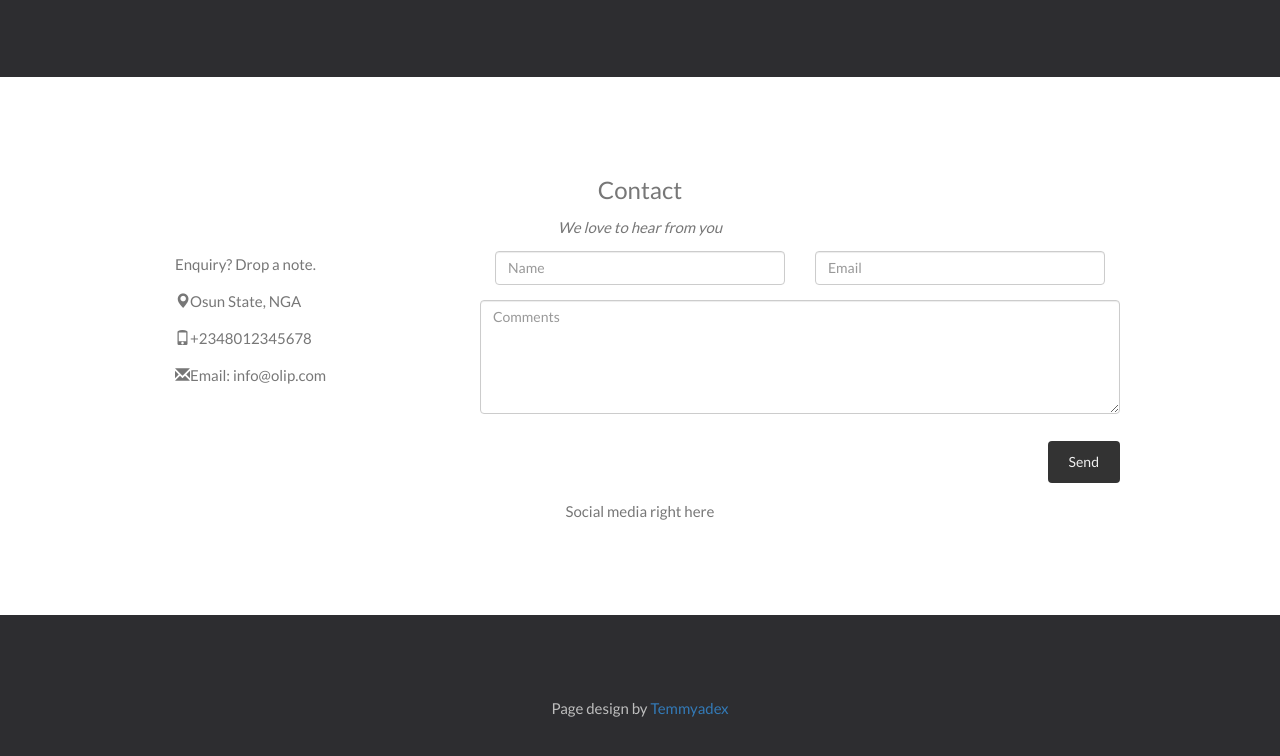
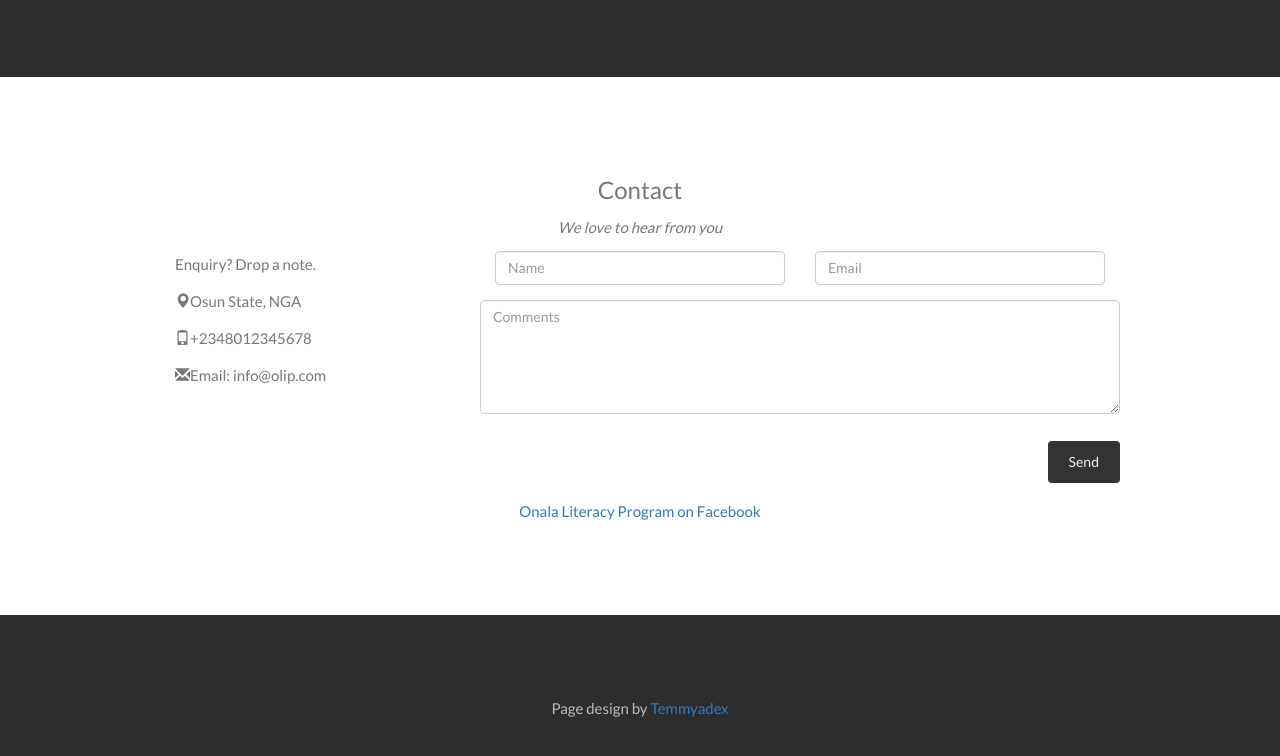
Before and after one commit to temmyadex/olip, a plain HTML site: page index.html in a window 1280 px wide. Shown: the part 3505-4261 px from the top of the page. Drawn offline with nearby package versions, Linux system fonts and the light colour scheme.

Commit message:
updated the facebook link on the session poiting it to the correct handle

```diff
--- a/index.html
+++ b/index.html
@@ -293,7 +293,7 @@ development of their immediate society and their nation at large.</p>
 		</div>
 	</div>
  </div>
- <p class="text-center">Social media right here</p>
+ <p class="text-center"><a href="https://web.facebook.com/onalaliteracyprogram">Onala Literacy Program on Facebook</a></p>
 </div>
 
 <!-- footer start right here -->
```
